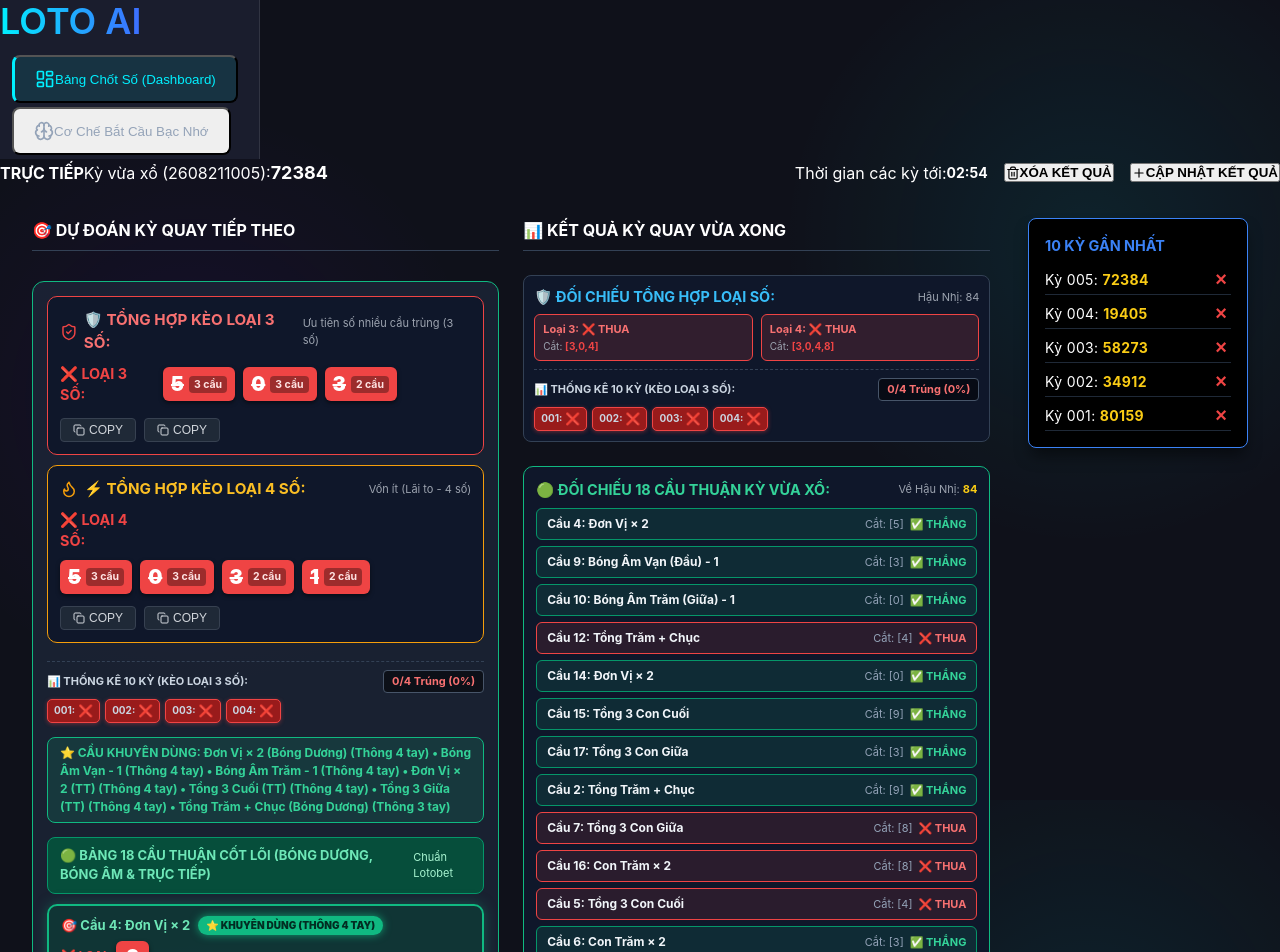
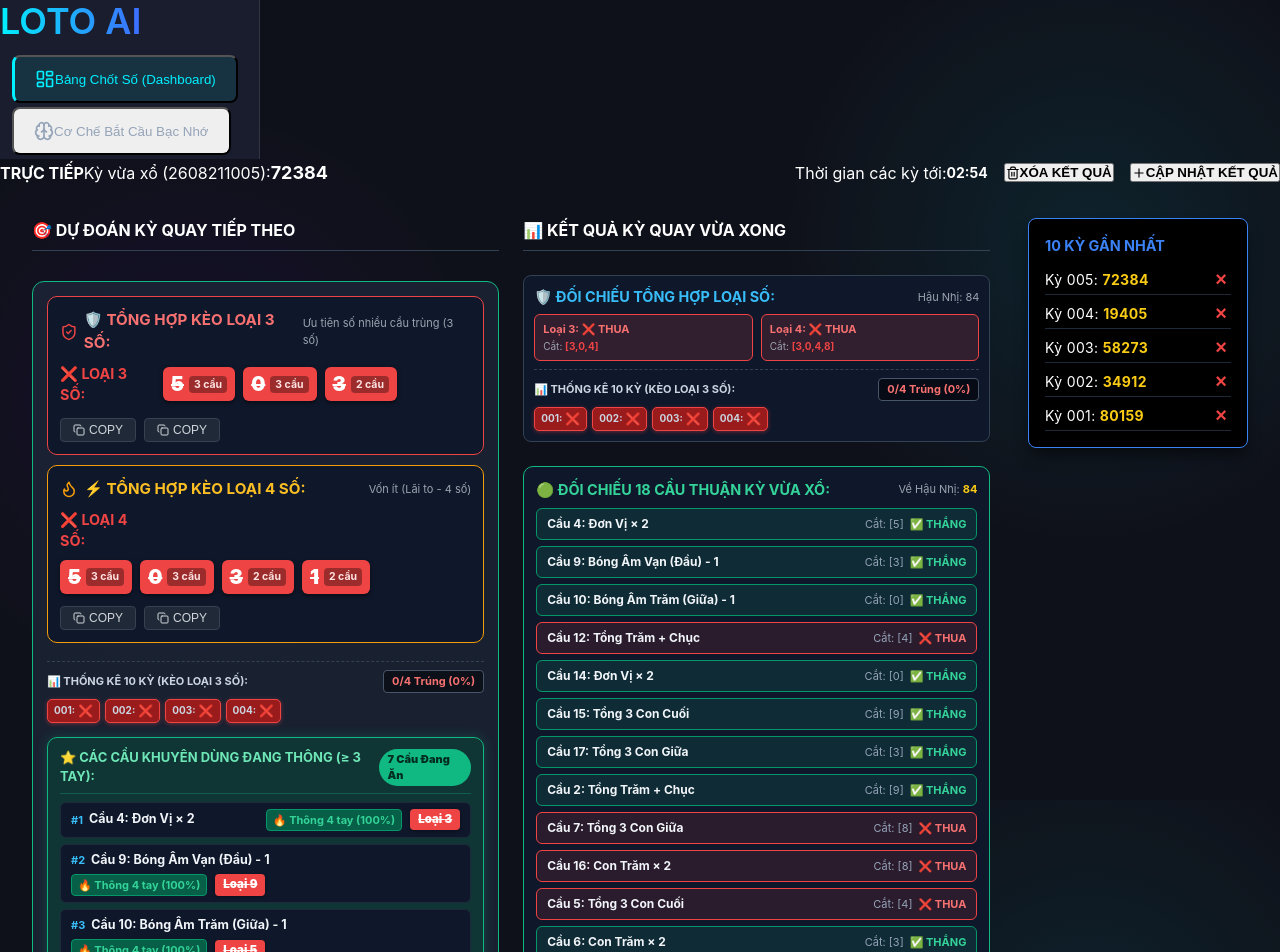
Before and after one commit to quanglevy/lotobet-ai, a React (Vite) app: page / in a window 1280 px wide. Shown: the top 952 px of the page. Built offline with nearby package versions, Linux system fonts and the light colour scheme.

Commit message:
Deploy Lotobet AI web app

```diff
--- a/src/App.jsx
+++ b/src/App.jsx
@@ -277,11 +277,61 @@ const ExecutiveDashboard = ({
             {renderStreak10()}
 
             {/* ========================================================================= */}
-            {/* PHẦN 2: 🟢 CHI TIẾT 10 CẦU THUẬN CỐT LÕI */}
+            {/* PHẦN 2: ⭐ CÁC CẦU KHUYÊN DÙNG ĐANG THÔNG (TÁCH TỪNG DÒNG RÕ RÀNG) */}
             {/* ========================================================================= */}
-            {loaiSo?.activeBridgeName && (
-              <div style={{ backgroundColor: 'rgba(16, 185, 129, 0.15)', border: '1px solid #10b981', borderRadius: '8px', padding: '6px 12px', color: '#34d399', fontSize: '12px', fontWeight: 'bold', display: 'flex', alignItems: 'center', gap: '6px', marginTop: '4px' }}>
-                {loaiSo.activeBridgeName}
+            {loaiSo?.recommendedBridges && loaiSo.recommendedBridges.length > 0 && (
+              <div style={{
+                backgroundColor: 'rgba(6, 78, 59, 0.45)',
+                border: '1.5px solid #10b981',
+                borderRadius: '10px',
+                padding: '10px 12px',
+                display: 'flex',
+                flexDirection: 'column',
+                gap: '8px',
+                marginTop: '4px',
+                boxShadow: '0 0 12px rgba(16, 185, 129, 0.25)'
+              }}>
+                <div style={{ display: 'flex', justifyContent: 'space-between', alignItems: 'center', borderBottom: '1px solid rgba(16, 185, 129, 0.3)', paddingBottom: '6px' }}>
+                  <span style={{ color: '#6ee7b7', fontWeight: 'bold', fontSize: '13px', display: 'flex', alignItems: 'center', gap: '6px' }}>
+                    ⭐ CÁC CẦU KHUYÊN DÙNG ĐANG THÔNG (≥ 3 TAY):
+                  </span>
+                  <span style={{ backgroundColor: '#10b981', color: '#022c22', fontWeight: '900', fontSize: '11px', padding: '2px 8px', borderRadius: '9999px' }}>
+                    {loaiSo.recommendedBridges.length} Cầu Đang Ăn
+                  </span>
+                </div>
+
+                <div style={{ display: 'flex', flexDirection: 'column', gap: '6px' }}>
+                  {[...loaiSo.recommendedBridges].sort((a, b) => b.streak - a.streak).map((b, idx) => (
+                    <div
+                      key={idx}
+                      style={{
+                        display: 'flex',
+                        justifyContent: 'space-between',
+                        alignItems: 'center',
+                        backgroundColor: '#0f172a',
+                        padding: '6px 10px',
+                        borderRadius: '6px',
+                        border: '1px solid #1e293b',
+                        flexWrap: 'wrap',
+                        gap: '4px'
+                      }}
+                    >
+                      <div style={{ display: 'flex', alignItems: 'center', gap: '6px' }}>
+                        <span style={{ color: '#38bdf8', fontSize: '11px', fontWeight: 'bold' }}>#{idx + 1}</span>
+                        <span style={{ color: '#f1f5f9', fontSize: '12.5px', fontWeight: 'bold' }}>{b.name || b.shortName}</span>
+                      </div>
+
+                      <div style={{ display: 'flex', alignItems: 'center', gap: '8px' }}>
+                        <span style={{ backgroundColor: '#065f46', color: '#34d399', border: '1px solid #059669', fontSize: '11px', fontWeight: 'bold', padding: '2px 6px', borderRadius: '4px' }}>
+                          🔥 Thông {b.streak} tay ({b.winRate}%)
+                        </span>
+                        <span style={{ backgroundColor: '#ef4444', color: 'white', fontSize: '11.5px', fontWeight: '900', padding: '2px 8px', borderRadius: '4px', textDecoration: 'line-through', boxShadow: '0 1px 3px rgba(0,0,0,0.4)' }}>
+                          Loại {b.predDigit}
+                        </span>
+                      </div>
+                    </div>
+                  ))}
+                </div>
               </div>
             )}
 
```
